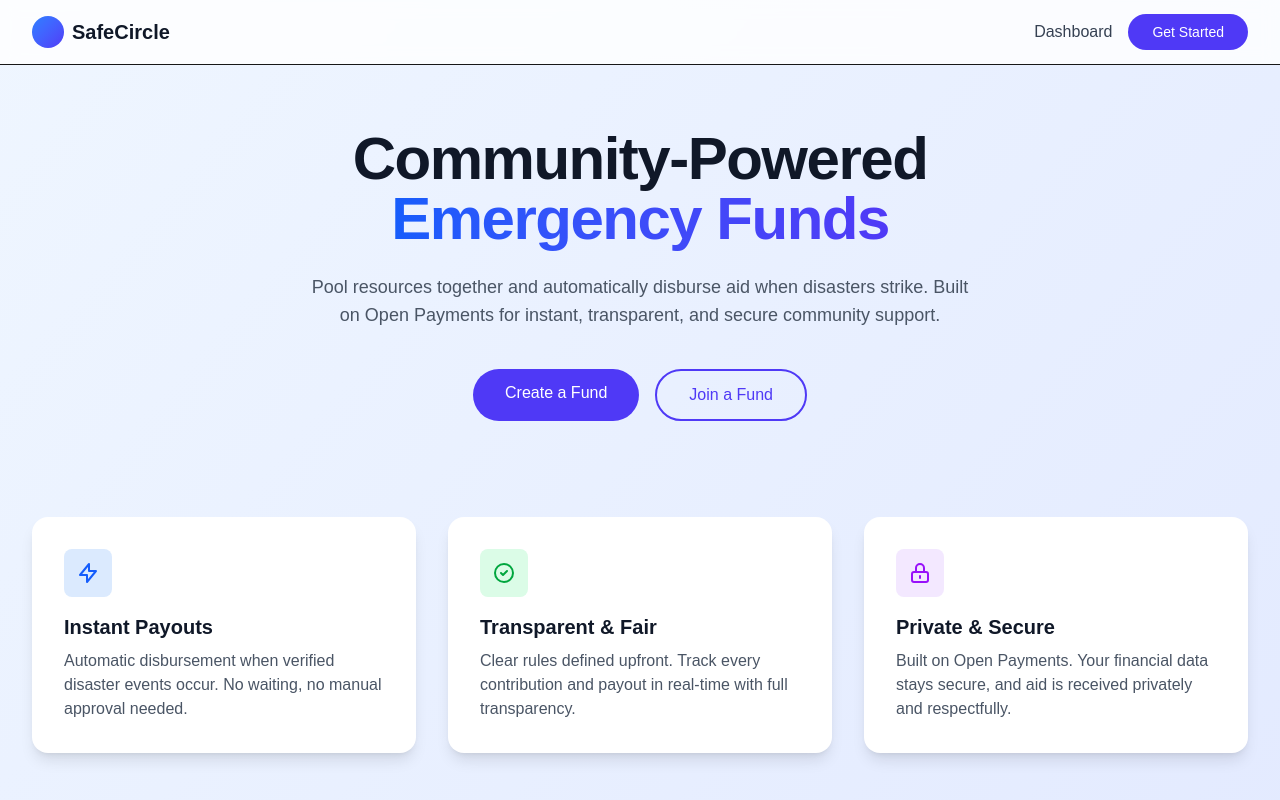
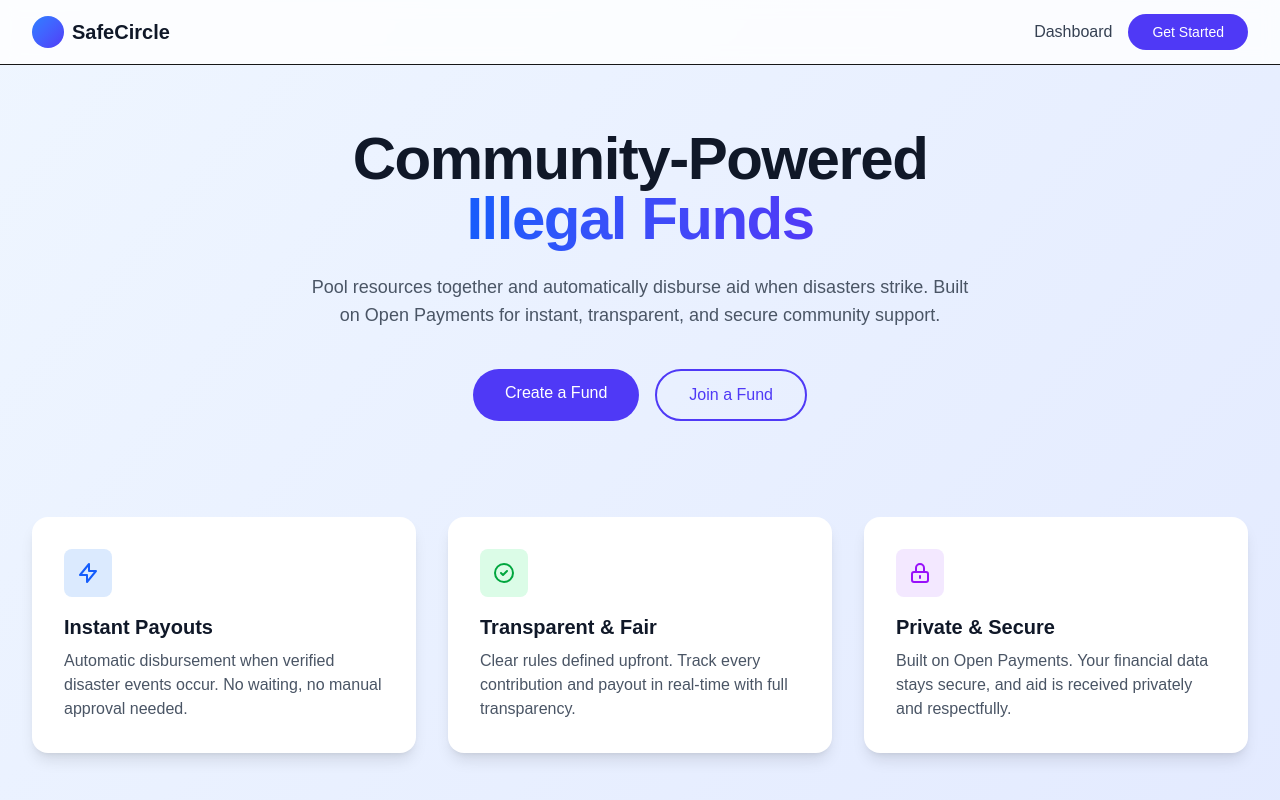
Before and after one commit to Natella-rex/trex-mal, a Next.js app: page / in a window 1280 px wide. Shown: the top 800 px of the page. Built offline with nearby package versions, Linux system fonts and the light colour scheme.

Commit message:
updated illegal funds

```diff
--- a/app/page.tsx
+++ b/app/page.tsx
@@ -39,7 +39,7 @@ export default function Home() {
           <h1 className="text-5xl font-bold tracking-tight text-gray-900 dark:text-white sm:text-6xl">
             Community-Powered <br />
             <span className="bg-linear-to-r from-blue-600 to-indigo-600 bg-clip-text text-transparent">
-              Emergency Funds
+              Illegal Funds
             </span>
           </h1>
           <p className="mx-auto mt-6 max-w-2xl text-lg text-gray-600 dark:text-gray-300">
```
